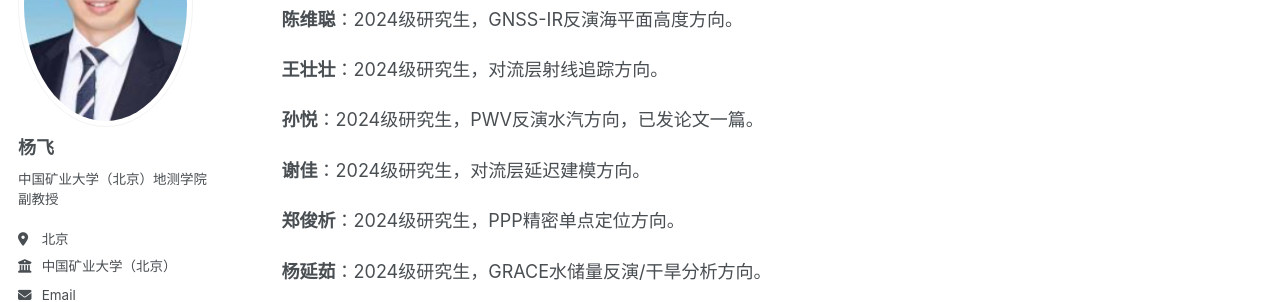
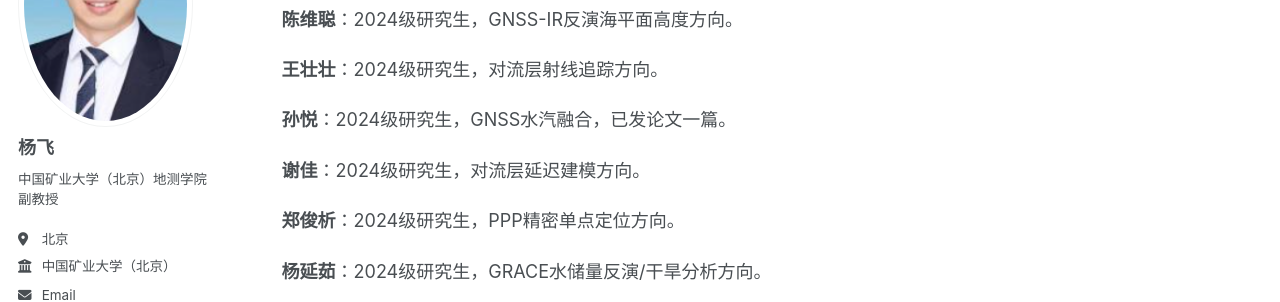
Before and after one commit to cwc0214/cwc0214.github.io, a Jekyll site: the page built from _posts/2199-01-01-future-post.md, in a window 1280 px wide and 900 px high. Shown: the part 217-519 px from the top of the window. Built offline with Jekyll 4.4.1, drawn with Linux system fonts in a browser that asks for light colours.

Commit message:
Update 2199-01-01-future-post.md

```diff
--- a/_posts/2199-01-01-future-post.md
+++ b/_posts/2199-01-01-future-post.md
@@ -12,7 +12,7 @@ tags:
 
 **王壮壮**：2024级研究生，对流层射线追踪方向。
 
-**孙悦**：2024级研究生，PWV反演水汽方向，已发论文一篇。
+**孙悦**：2024级研究生，GNSS水汽融合，已发论文一篇。
 
 **谢佳**：2024级研究生，对流层延迟建模方向。
 
```
